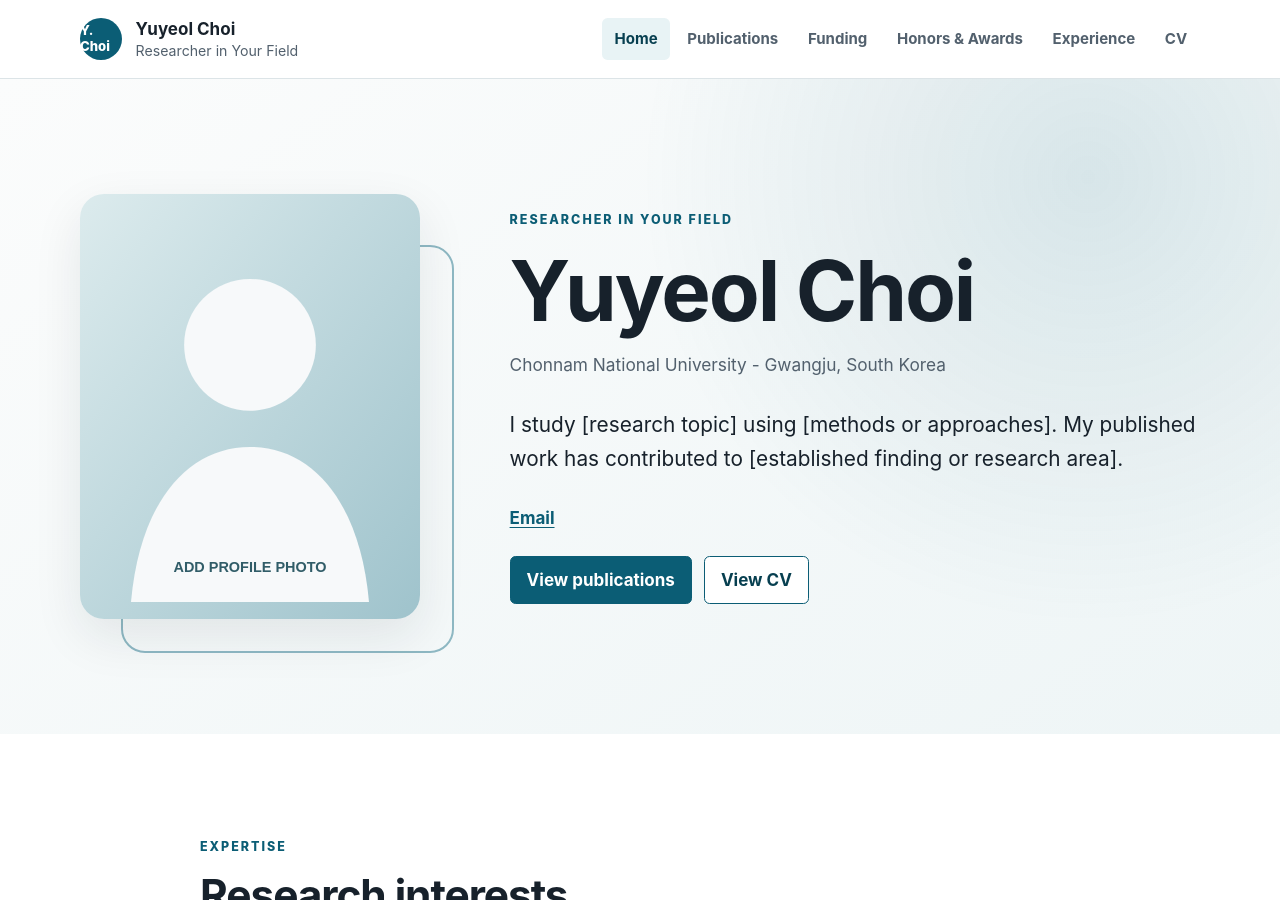
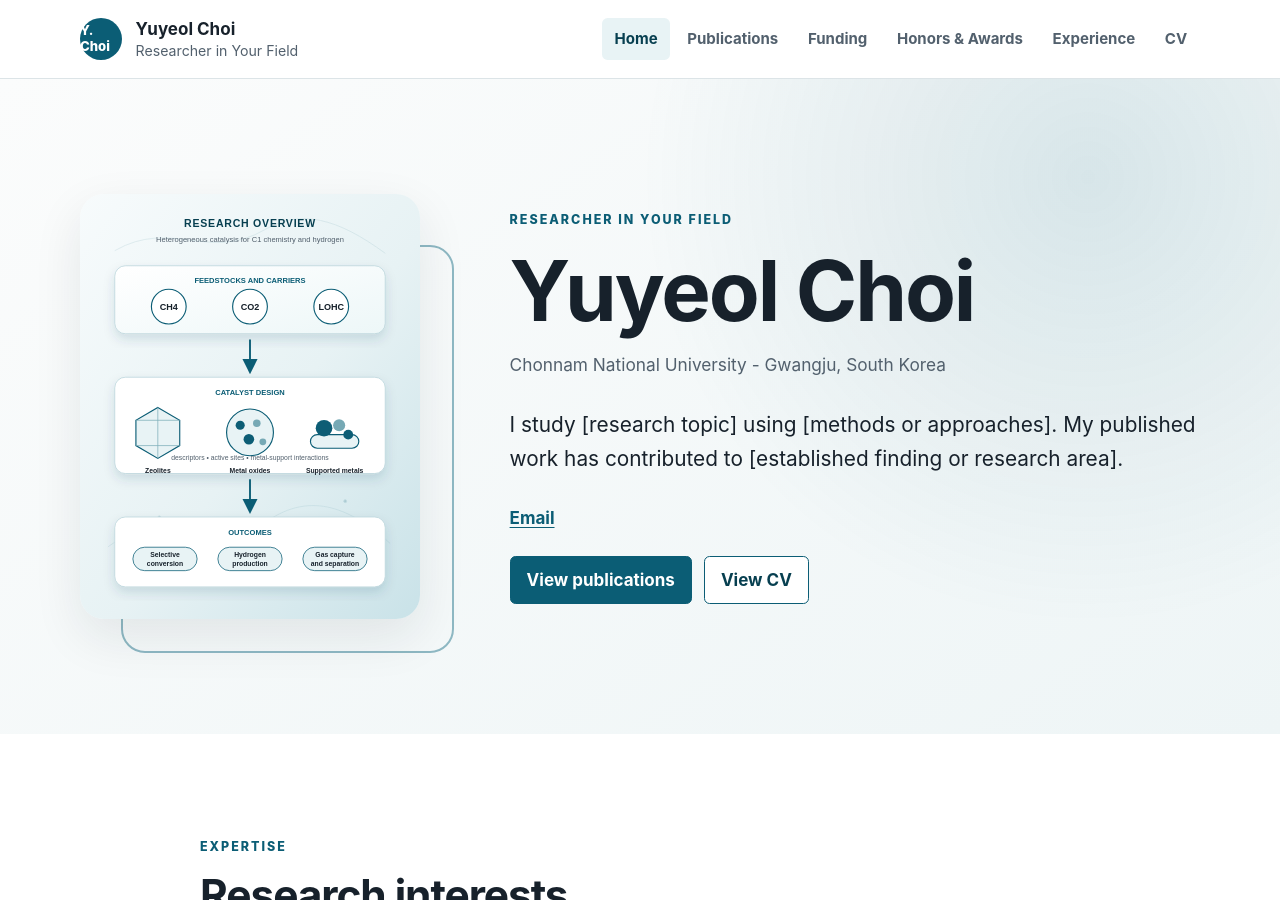
Before and after one commit to yuyeolchoi/yuyeolchoi.github.io, a Jekyll site: the page built from index.html, in a window 1280 px wide and 900 px high. Built offline with Jekyll 4.4.1, drawn with Linux system fonts in a browser that asks for light colours.

Commit message:
Use research overview graphic on home page

```diff
--- a/_config.yml
+++ b/_config.yml
@@ -15,7 +15,7 @@ author:
   bio: >-
     I study [research topic] using [methods or approaches]. My published work
     has contributed to [established finding or research area].
-  profile_image: "/assets/images/profile-placeholder.svg"
+  profile_image: "/assets/images/research-overview.svg"
   cv_pdf: ""
 
 research_interests:
--- a/index.html
+++ b/index.html
@@ -11,7 +11,7 @@ description: "Academic profile, research interests, and selected publications."
 <section class="hero">
   <div class="container hero-grid">
     <div class="hero-image-wrap">
-      <img class="profile-image" src="{{ site.author.profile_image | relative_url }}" alt="Profile placeholder for {{ site.author.name }}">
+      <img class="profile-image" src="{{ site.author.profile_image | relative_url }}" alt="Research overview schematic for {{ site.author.name }}">
     </div>
     <div class="hero-copy">
       <p class="eyebrow">{{ site.author.role }}</p>
```
Also changed, not shown: assets/images/research-overview.svg (added).
